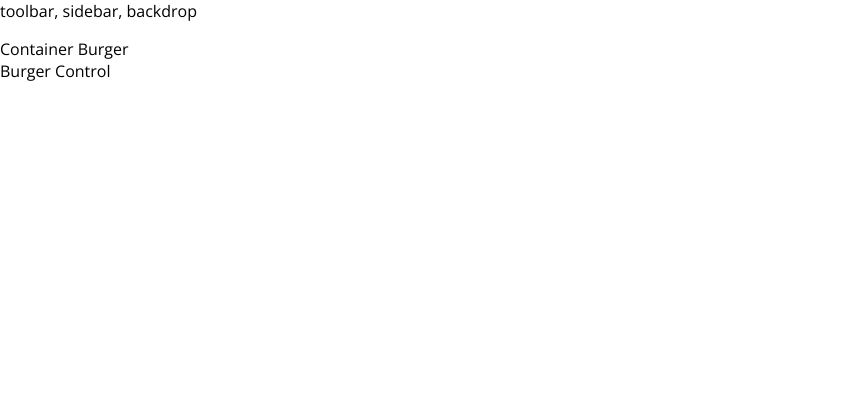
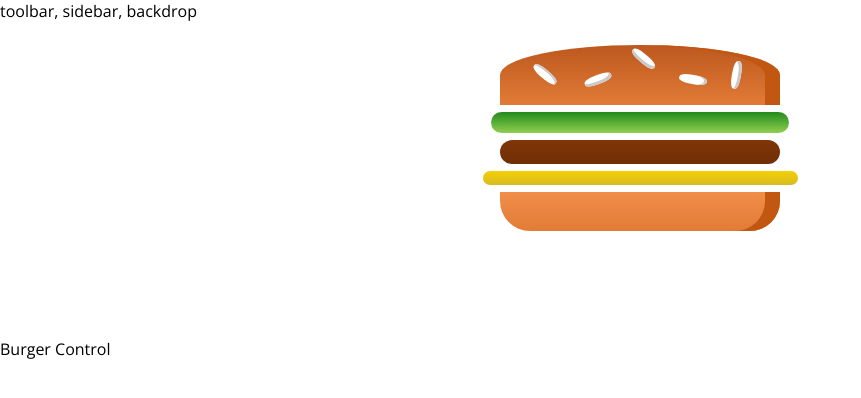
Before and after one commit to rafliandreansyah/ReactBurgerApp, a React app: page / in a window 1280 px wide. Shown: the top 398 px of the page, without its empty margins (0-861 px from the left). Built offline with nearby package versions, Linux system fonts and the light colour scheme.

Commit message:
Menambahkan  komponen Burger ke dalam BurgerBuilder dan komponen BurgerIngredient ke Burger

```diff
--- /dev/null
+++ b/src/components/Burger/Burger.css
@@ -0,0 +1,16 @@
+.Burger {
+  width: 100%;
+  margin: auto;
+  height: 250px;
+  overflow: scroll;
+  text-align: center;
+  font-size: 1.2rem;
+  font-weight: bold;
+}
+
+@media (min-width: 500px) and (min-height: 400px) {
+  .Burger {
+    width: 350px;
+    height: 300px;
+  }
+}
--- a/src/components/Burger/Burger.js
+++ b/src/components/Burger/Burger.js
@@ -0,0 +1,18 @@
+import React from "react";
+
+import classes from "./Burger.css";
+import BurgerIngredient from "./BurgerIngredient/BurgerIngredient";
+
+const burger = (props) => {
+  return (
+    <div className={classes.Burger}>
+      <BurgerIngredient type="bread-top" />
+      <BurgerIngredient type="salad" />
+      <BurgerIngredient type="meat" />
+      <BurgerIngredient type="cheese" />
+      <BurgerIngredient type="bread-bottom" />
+    </div>
+  );
+};
+
+export default burger;
--- a/src/containers/BurgerBuilder/BurgerBuilder.js
+++ b/src/containers/BurgerBuilder/BurgerBuilder.js
@@ -1,12 +1,13 @@
 import React, { Component } from "react";
 
 import Aux from "../../hoc/Aux";
+import Burger from "../../components/Burger/Burger";
 
 class BurgerBuilder extends Component {
   render() {
     return (
       <Aux>
-        <div>Container Burger</div>
+        <Burger />
         <div>Burger Control</div>
       </Aux>
     );
```
